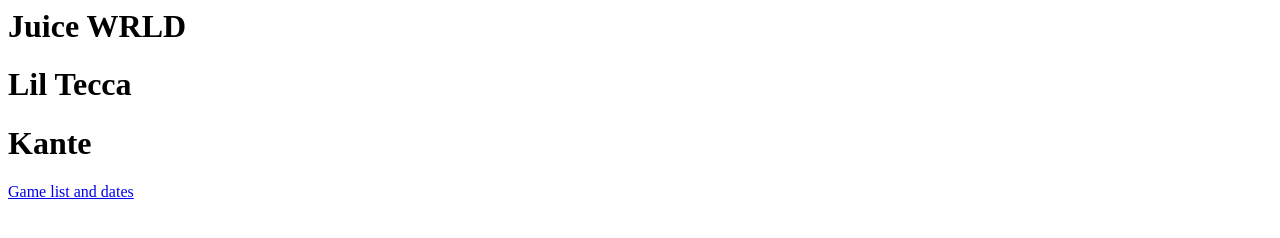
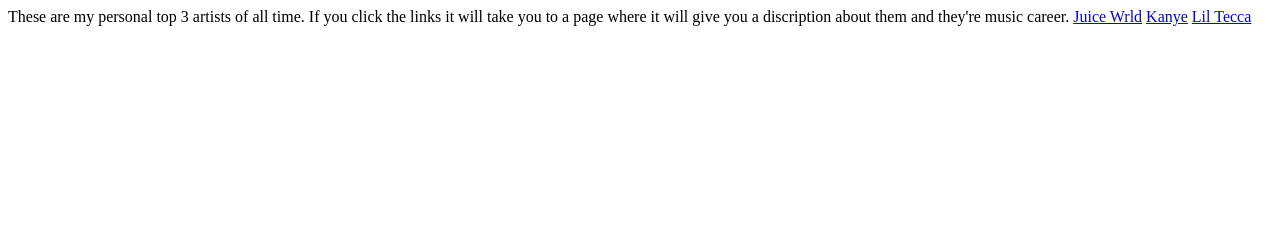
Before and after one commit to Chickenjokeysigma/Jacksonw.github.io, a plain HTML site: page Index.html in a window 1280 px wide. Drawn offline with Linux system fonts and the light colour scheme.

Commit message:
Update Index.html

```diff
--- a/Index.html
+++ b/Index.html
@@ -7,13 +7,18 @@
   </header>
 <main>
   <body>
-    <h1>Juice WRLD</h1>
-    <h1>Lil Tecca</h1>
-    <h1>Kante</h1>
+  These are my personal top 3 artists of all time.
+    If you click the links it will take you to a page where it will
+    give you a discription about them and they're music career.
+
+
+  </body>
+  <a href="JuiceWrld.html">Juice Wrld</a>
+    <a href="Kanye.html">Kanye</a>
+    <a href="LilTecca.html">Lil Tecca</a>
   </body>
 </main>
 <footer>
-  <a href="about.html">Game list and dates</a>
 </footer>
 
 
```
